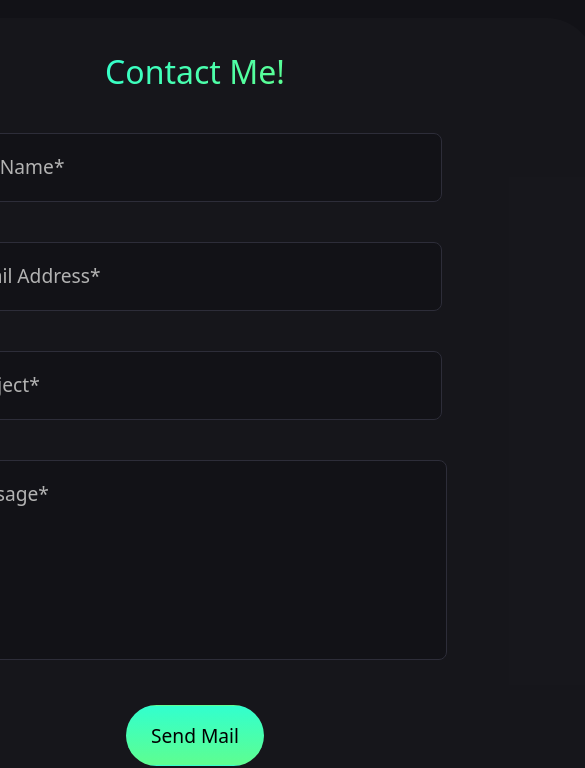
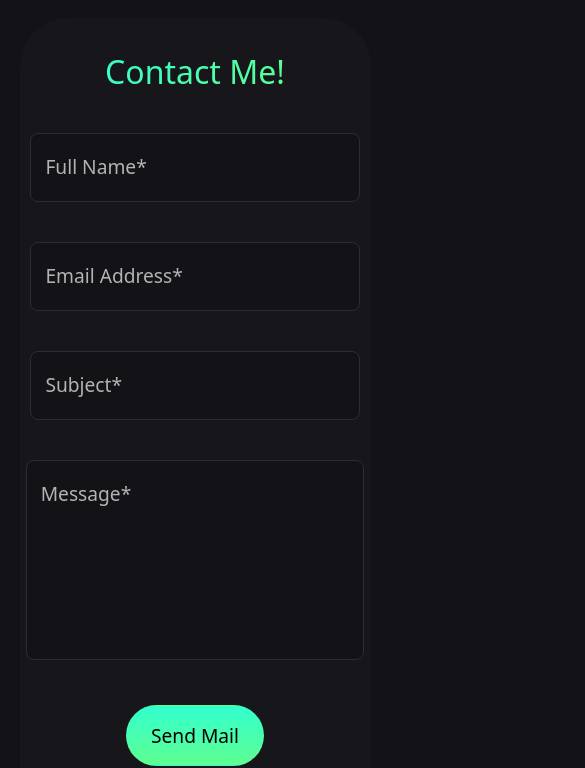
Before and after one commit to hardcoreseb/portfolio, an Angular app: page / in a window 390 px wide. Shown: the part 3126-3894 px from the top of the page, 585 px wide, since content can reach past the window. Built offline with nearby package versions, Linux system fonts and the light colour scheme.

Commit message:
Base of responsive design

```diff
--- a/src/app/components/contact-form/contact-form.component.scss
+++ b/src/app/components/contact-form/contact-form.component.scss
@@ -188,3 +188,18 @@ textarea {
     margin-left: 30px;
     color: var(--warning-color);
 }
+
+@media screen and (max-width: 479px) {
+    form {
+        min-width: 0;
+        width: 90%;
+
+        input{
+            width: 30ch;
+        }
+
+        .message-field > textarea {
+            width: 37ch;
+        }
+    }
+}
--- a/src/app/components/footer/footer.component.scss
+++ b/src/app/components/footer/footer.component.scss
@@ -37,6 +37,13 @@ footer {
 
         &::selection {
             text-decoration: underline;
-      }
+        }
     }
-  }
+}
+
+@media screen and (max-width: 479px) {
+    .left,
+    .right {
+        width: 0;
+    }
+}
--- a/src/app/components/navbar/navbar.component.scss
+++ b/src/app/components/navbar/navbar.component.scss
@@ -98,7 +98,7 @@ a {
 
         align-items: normal;
         flex-wrap: wrap;
-        height: 100vh;
+        height: 95vh;
 
         .responsive-wrapper {
             align-items: normal;
```
